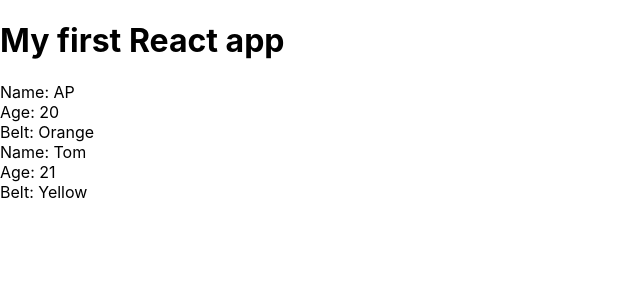
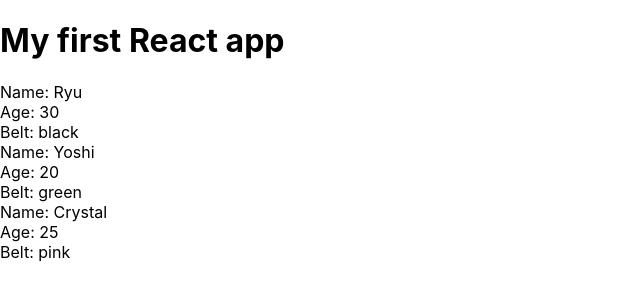
Before and after one commit to arjavpd/FirstApp, a React (Create React App) app in the folder myapp/: page / in a window 1280 px wide. Shown: the top 300 px of the page, without its empty margins (0-640 px from the left). Built offline with nearby package versions, Linux system fonts and the light colour scheme.

Commit message:
turned ninjas into a function

```diff
--- a/myapp/src/App.js
+++ b/myapp/src/App.js
@@ -2,13 +2,19 @@
 import Ninjas from './Ninjas';
 
 class App extends Component {
+	state = {
+		ninjas: [
+			{name: 'Ryu', age: 30, belt: 'black', id: 1},
+			{name: 'Yoshi', age: 20, belt: 'green', id: 2},
+			{name: 'Crystal', age: 25, belt: 'pink', id: 3},
+		],
+	};
 	render() {
 		console.log(this.props); //use 'this.props' to access props
 		return (
 			<div className="App">
 				<h1>My first React app</h1>
-				<Ninjas name="AP" age="20" belt="Orange" />
-				<Ninjas name="Tom" age="21" belt="Yellow" />
+				<Ninjas ninjas={this.state.ninjas} />
 			</div>
 		);
 	}
--- a/myapp/src/Ninjas.js
+++ b/myapp/src/Ninjas.js
@@ -1,16 +1,16 @@
-import React, {Component} from 'react';
+import React from 'react';
 
-class Ninjas extends Component {
-	render() {
-		const {name, age, belt} = this.props;
+const Ninjas = ({ninjas}) => {
+	const ninjaList = ninjas.map(ninja => {
 		return (
-			<div className="ninja">
-				<div>Name: {name}</div>
-				<div>Age: {age}</div>
-				<div>Belt: {belt}</div>
+			<div className="ninja" key={ninja.id}>
+				<div>Name: {ninja.name}</div>
+				<div>Age: {ninja.age}</div>
+				<div>Belt: {ninja.belt}</div>
 			</div>
 		);
-	}
-}
+	});
+	return <div className="ninja-list">{ninjaList}</div>;
+};
 
 export default Ninjas;
```
